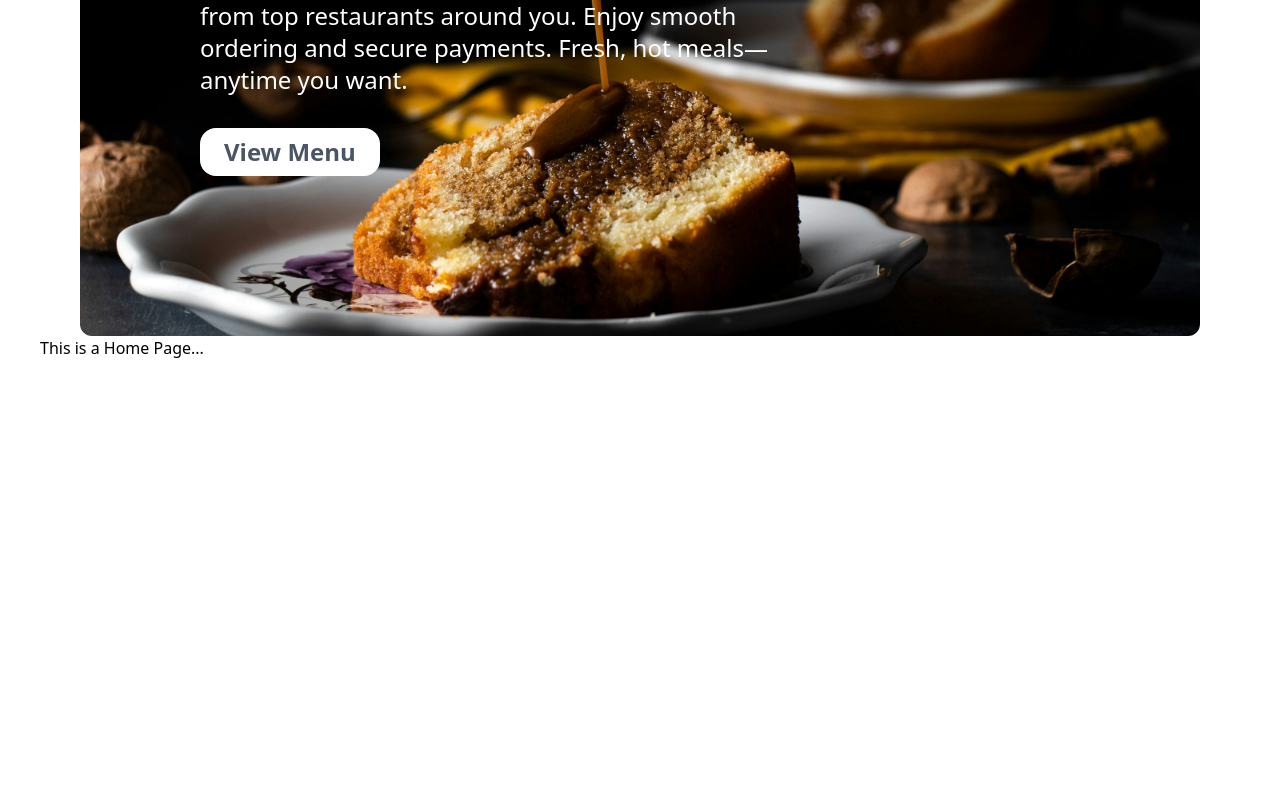
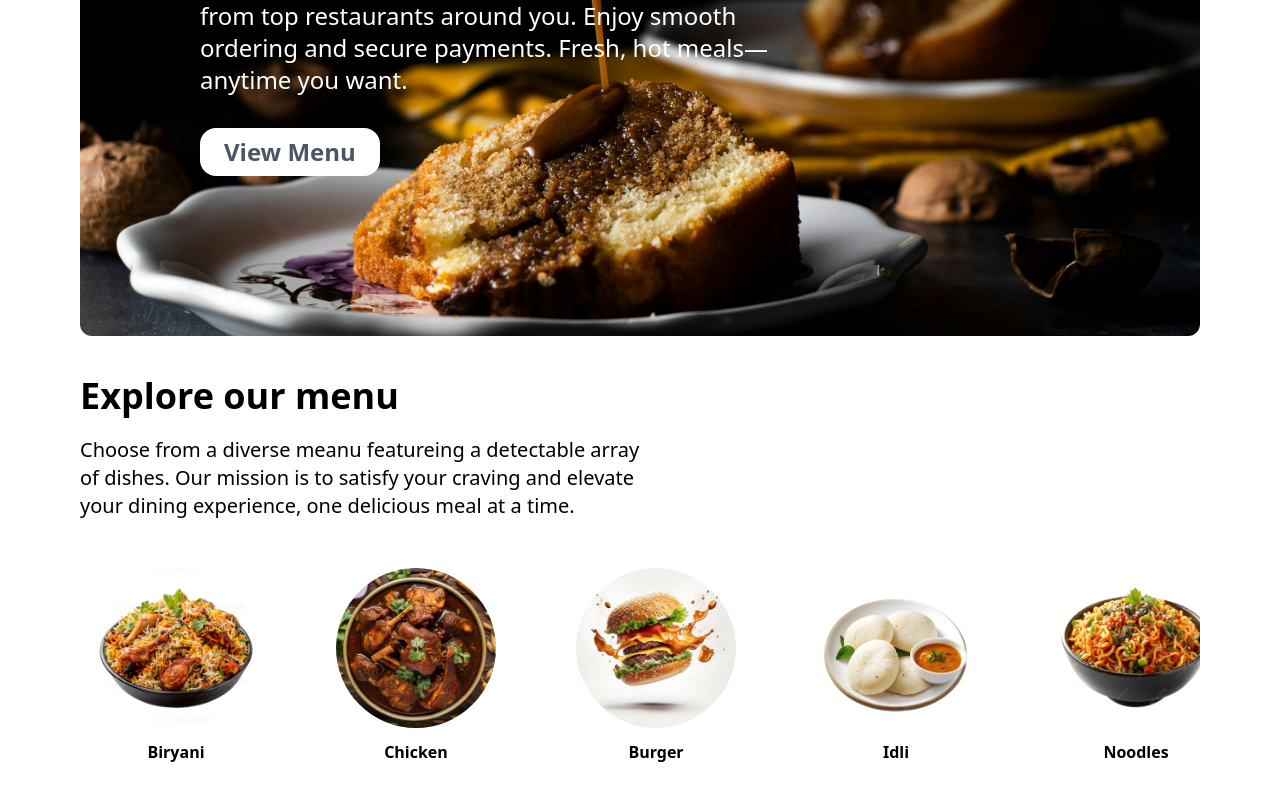
Before and after one commit to Bankal-2708/Food-Delivery-App, a React (Vite) app in the folder Food App/: page / in a window 1280 px wide. Shown: the part 544-1344 px from the top of the page. Before the commit the page ends 944 px from the top, so only its background shows below. Built offline with nearby package versions, Linux system fonts and the light colour scheme.

Commit message:
Explore Menu(scrollable menu)

```diff
--- a/Food App/src/App.jsx
+++ b/Food App/src/App.jsx
@@ -6,17 +6,20 @@ import Home from './Components/Pages/Home'
 import Menu from './Components/Pages/Menu'
 import Contact from './Components/Pages/Contact'
 import Mobile from './Components/Pages/Mobile'
+import ExploreMenu from './Components/Explore Menu/ExploreMenu'
 
 function App() {
   return (
     <div className='m-10'>
       <Navbar/>
-      <Header/>
+
       <Routes>
         <Route path='/' element={<Home/>}/>
         <Route path='/menu' element={<Menu/>}/>
         <Route path='/mobile' element={<Mobile/>}/>
         <Route path='/contact' element={<Contact/>}/>
+        {/* <Route path='/explore-menu' component={<ExploreMenu/>}/> */}
+
       </Routes>
     </div>
   )
--- /dev/null
+++ b/Food App/src/Components/Explore Menu/ExploreMenu.jsx
@@ -0,0 +1,57 @@
+import React from "react";
+import Biryani from "../../assets/Biryani.jpeg";
+import Chicken from "../../assets/Chicken.jpeg";
+import Burgur from "../../assets/Burgur.jpeg";
+import Idlie from "../../assets/Idlie.jpeg";
+import Noodles from "../../assets/Noodles.jpeg";
+import Panner_Roll from "../../assets/Panner Roll.jpeg";
+import Rabri from "../../assets/Rabri.jpeg";
+import Pizza from "../../assets/Pizza.jpeg";
+import Pasta from "../../assets/Pasta.jpeg";
+import Paratha from "../../assets/Paratha.jpeg";
+import Butter_Nan from "../../assets/Butter Nan.jpeg";
+import Momos from "../../assets/Momos.jpeg";
+
+const menuItems = [
+  { id: 1, name: "Biryani", img: Biryani },
+  { id: 2, name: "Chicken", img: Chicken },
+  { id: 3, name: "Burger", img: Burgur },
+  { id: 4, name: "Idli", img: Idlie },
+  { id: 5, name: "Noodles", img: Noodles },
+  { id: 6, name: "Paneer_Roll", img: Panner_Roll },
+  { id: 7, name: "Rabri", img: Rabri },
+  { id: 8, name: "Pizza", img: Pizza },
+  { id: 9, name: "Pasta", img: Pasta },
+  { id: 10, name: "Paratha", img: Paratha },
+  { id: 11, name: "Butter_nan", img: Butter_Nan },
+  { id: 12, name: "Momos", img: Momos },
+];
+
+function ExploreMenu() {
+  return (
+    <div className="mx-10 mt-10 flex flex-col gap-10">
+      <div className="flex flex-col gap-5 max-w-[50%] ">
+        <h1 className="text-4xl font-bold">Explore our menu</h1>
+        <p className="text-xl ">
+          Choose from a diverse meanu featureing a detectable array of dishes.
+          Our mission is to satisfy your craving and elevate your dining
+          experience, one delicious meal at a time.
+        </p>
+      </div>
+      <div className="flex gap-20 overflow-x-scroll px-4 py-2">
+        {menuItems.map((item) => (
+          <div key={item.id} className="shrink-0 flex flex-col items-center">
+            <img
+              src={item.img}
+              alt={item.name}
+              className="w-full h-40 object-cover rounded-full hover:scale-110 transition-transform cursor-pointer"
+            />
+            <p className="mt-3 font-semibold">{item.name}</p>
+          </div>
+        ))}
+      </div>
+    </div>
+  );
+}
+
+export default ExploreMenu;
--- a/Food App/src/Components/Header/Header.jsx
+++ b/Food App/src/Components/Header/Header.jsx
@@ -20,7 +20,7 @@ function Header() {
           restaurants around you. Enjoy smooth ordering and secure payments.
           Fresh, hot meals—anytime you want.
         </p>
-        <button onClick={()=>navigate('/menu')} className="inline-block text-2xl font-semibold bg-white text-gray-600 px-6 py-2 rounded-2xl hover:scale-110 transition-transform ">
+        <button onClick={()=>navigate('/menu')} className="inline-block text-2xl font-semibold bg-white text-gray-600 px-6 py-2 rounded-2xl hover:scale-110 transition-transform cursor-pointer ">
           View Menu
         </button>
       </div>
--- a/Food App/src/Components/Pages/Home.jsx
+++ b/Food App/src/Components/Pages/Home.jsx
@@ -1,8 +1,14 @@
 import React from 'react'
+import Header from '../Header/Header'
+import ExploreMenu from '../Explore Menu/ExploreMenu'
 
 function Home() {
   return (
-    <div>This is a Home Page...</div>
+    <div>
+        <Header/>
+        <ExploreMenu/>
+
+    </div>
   )
 }
 
--- a/Food App/src/index.css
+++ b/Food App/src/index.css
@@ -10,3 +10,11 @@
     transform: translateY(0);
   }
 }
+
+.scrollbar-hide::-webkit-scrollbar {
+  display: none;
+}
+.scrollbar-hide {
+  -ms-overflow-style: none;
+  scrollbar-width: none;
+}
```
